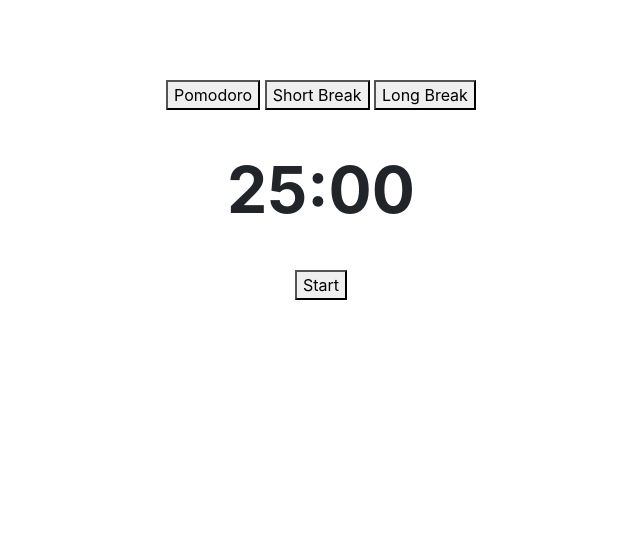
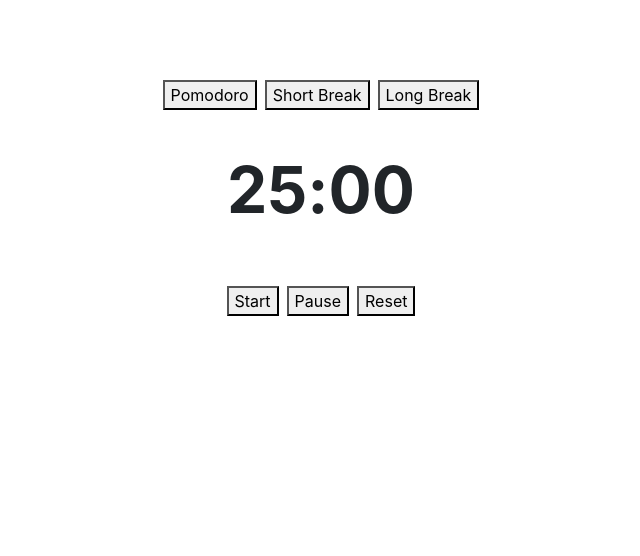
Before and after one commit to dokoe92/CS50_final, a Flask app: page /pomodoro in a window 1280 px wide. Shown: the part 56-612 px from the top of the page, without its empty margins (319-959 px from the left). Run offline with Flask 2, Linux system fonts and the light colour scheme; a user stored in the database is signed in.

Commit message:
added pomodoro.js and added pause + reset button, set up variables for pomodoro buttons in js

```diff
--- a/static/pomodoro.css
+++ b/static/pomodoro.css
@@ -8,8 +8,23 @@
     align-items: center;
 }
 
+.set-btns {
+    display: flex;
+    gap: 0.5rem;
+}
+
+
+
+
+
 .pomodoro-timer {
     padding: 2rem 2rem;
     font-size: 4rem;
     font-weight: bold;
+    display:flex;
 }
+
+.function-btns{
+    display: flex;
+    gap: 0.5rem;
+}
--- /dev/null
+++ b/static/pomodoro.js
@@ -0,0 +1,18 @@
+var start = document.getElementById("start");
+
+var set_pomodoro = document.getElementById("set_pomodoro");
+var set_short_break = document.getElementById("set_short_break");
+var set_long_break = document.getElementById("set_long_break");
+
+var minutes = document.getElementById("minutes");
+var seconds = document.getElementById("seconds");
+
+
+
+
+
+
+
+start.addEventListener("click", function(){
+
+})
--- a/templates/layout.html
+++ b/templates/layout.html
@@ -6,6 +6,7 @@
     <meta name="viewport" content="width=device-width, initial-scale=1.0">
     <link rel="stylesheet" href="https://cdn.jsdelivr.net/npm/bootstrap@4.0.0/dist/css/bootstrap.min.css" integrity="sha384-Gn5384xqQ1aoWXA+058RXPxPg6fy4IWvTNh0E263XmFcJlSAwiGgFAW/dAiS6JXm" crossorigin="anonymous">
     <link rel="stylesheet" href="/static/style.css">
+
     {% if request.endpoint == "pomodoro" %}
       <link rel="stylesheet" href="{{ url_for('static', filename='pomodoro.css') }}">
     {% endif %}
@@ -46,5 +47,11 @@
 
 
     {% block main %}{% endblock %}
+
+
+    {% if request.endpoint == "pomodoro" %}
+      <script src="{{ url_for('static', filename='pomodoro.js') }}"></script>
+    {% endif %}
+
 </body>
 </html>
--- a/templates/pomodoro.html
+++ b/templates/pomodoro.html
@@ -7,19 +7,30 @@
 
 {% block main%}
 <div class="pomodoro-app">
-    <div class="pomodoro-btns">
-        <button>Pomodoro</button>
-        <button>Short Break</button>
-        <button>Long Break</button>
+    <div class="set-btns">
+        <button class="set_pomodoro">Pomodoro</button>
+        <button class="set_short_break">Short Break</button>
+        <button class="set_long_break">Long Break</button>
     </div>
     <div class="pomodoro-timer">
-        25:00
+        <p class="minutes">25</p><P>:</P><p class="seconds">00</p>
     </div>
-    <div class="pomodoro-start">
-        <button>Start</button>
+    <div class="function-btns">
+        <div class="pomodoro-start">
+            <button class="start">Start</button>
+        </div>
+        <div class="pomodoro-start">
+            <button class="pause">Pause</button>
+        </div>
+        <div class="pomodoro-reset">
+            <button class="reset">Reset</button>
+        </div>
     </div>
+
 
 </div>
 
 
+
+
 {% endblock %}
```
